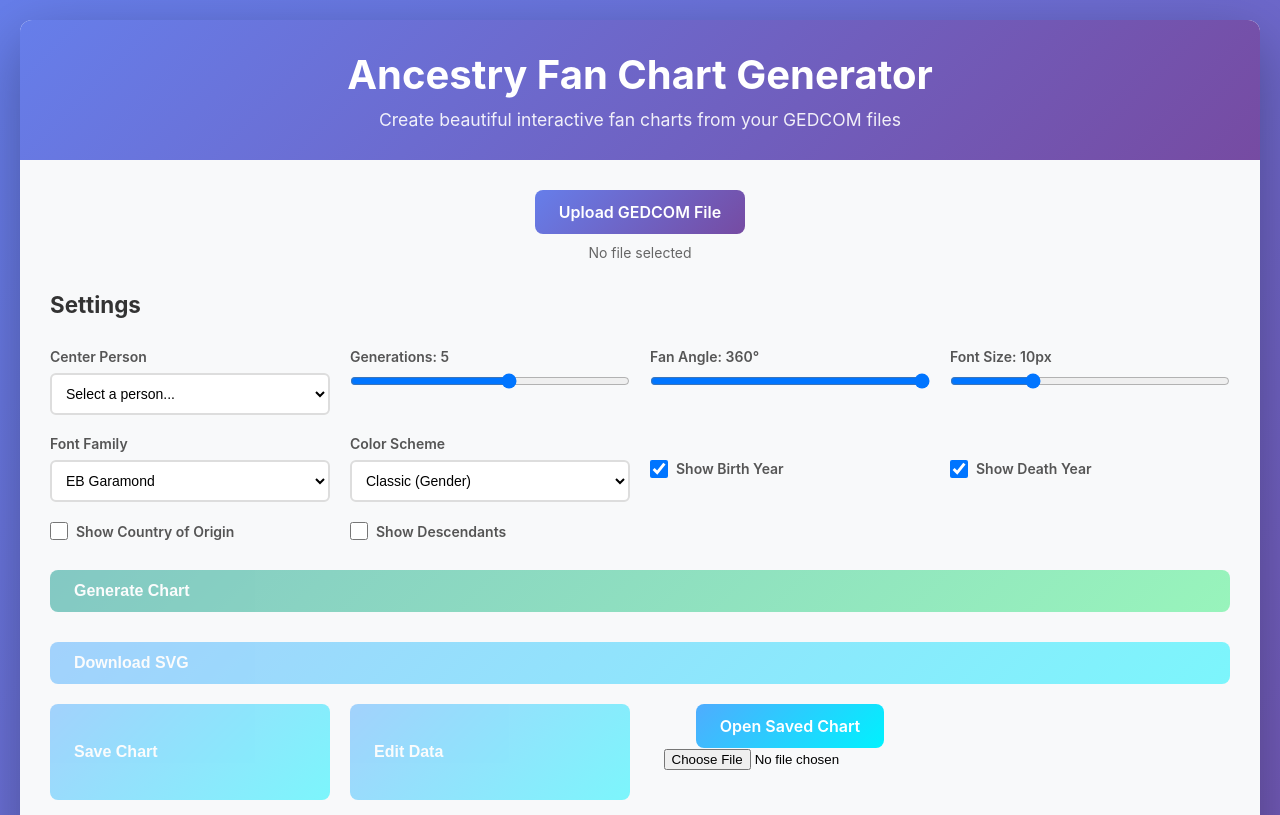
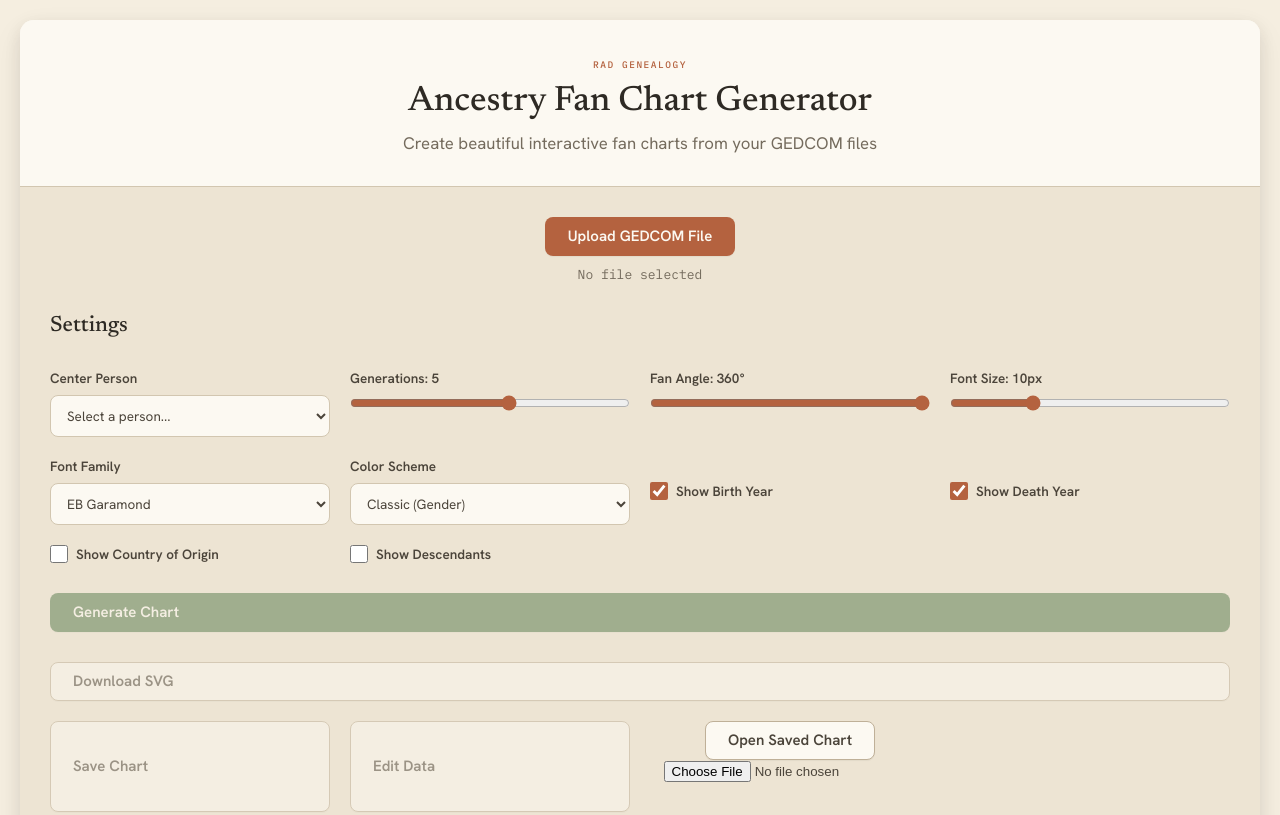
Before and after one commit to patradley/RadFanChartMaker, a website: page index.html in a window 1280 px wide. Shown: the top 815 px of the page. Drawn offline with Linux system fonts and the light colour scheme.

Commit message:
design system applied

```diff
--- a/index.html
+++ b/index.html
@@ -7,11 +7,12 @@
     <link rel="stylesheet" href="styles.css">
     <link rel="preconnect" href="https://fonts.googleapis.com">
     <link rel="preconnect" href="https://fonts.gstatic.com" crossorigin>
-    <link href="https://fonts.googleapis.com/css2?family=EB+Garamond:wght@400;700&family=Inter:wght@400;700&family=Lora:wght@400;700&family=Merriweather:wght@400;700&family=Playfair+Display:wght@400;700&family=Roboto+Slab:wght@400;700&display=swap" rel="stylesheet">
+    <link href="https://fonts.googleapis.com/css2?family=EB+Garamond:wght@400;700&family=Inter:wght@400;700&family=Lora:wght@400;700&family=Merriweather:wght@400;700&family=Playfair+Display:wght@400;700&family=Roboto+Slab:wght@400;700&family=Newsreader:ital,opsz,wght@0,6..72,400;0,6..72,500;0,6..72,600;1,6..72,400;1,6..72,500&family=Hanken+Grotesk:wght@400;500;600;700&family=IBM+Plex+Mono:wght@400;500&display=swap" rel="stylesheet">
 </head>
 <body>
     <div class="container">
         <header>
+            <span class="eyebrow">Rad genealogy</span>
             <h1>Ancestry Fan Chart Generator</h1>
             <p>Create beautiful interactive fan charts from your GEDCOM files</p>
         </header>
@@ -76,7 +77,9 @@
                     <label for="color-scheme">Color Scheme</label>
                     <select id="color-scheme">
                         <option value="classic">Classic (Gender)</option>
+                        <option value="heritage">Heritage (Rust/Sage)</option>
                         <option value="generation">Generation</option>
+                        <option value="archival">Archival (Warm Ramp)</option>
                         <option value="monochrome">Monochrome</option>
                         <option value="pastel">Pastel</option>
                         <option value="flags">Flags (Country)</option>
--- a/styles.css
+++ b/styles.css
@@ -1,3 +1,109 @@
+/* ── Rad Design System · tokens ───────────────────────────────────
+   Warm, low-contrast, aged-paper palette applied to the fan chart app.
+-------------------------------------------------------------------- */
+:root {
+    /* Paper — warm surface ramp */
+    --paper-0: #FCF9F2;
+    --paper-1: #F5EEE0;
+    --paper-2: #EDE4D3;
+    --paper-3: #E3D8C4;
+    --paper-4: #D8CAB2;
+
+    /* Ink — warm near-neutral text ramp */
+    --ink-900: #2E2A24;
+    --ink-700: #4B443A;
+    --ink-500: #746B5D;
+    --ink-400: #968C7B;
+    --ink-300: #B6AB97;
+
+    /* Line — warm hairlines & borders */
+    --line-soft: #E0D6C4;
+    --line: #D2C6B0;
+    --line-strong: #BFB098;
+
+    /* Rust — primary (worn terracotta) */
+    --rust-700: #8A4630;
+    --rust-600: #9E5238;
+    --rust-500: #B4623F;
+    --rust-400: #C67C5B;
+    --rust-100: #EFDBCE;
+    --rust-050: #F7ECE3;
+
+    /* Sage — secondary (heritage green) */
+    --sage-700: #4A5842;
+    --sage-600: #5A6B52;
+    --sage-100: #DEE4D2;
+
+    /* Semantic */
+    --success-600: #567A4C;
+    --success-700: #486640;
+    --danger-600: #8F3E34;
+    --danger-700: #7A342B;
+
+    /* Semantic aliases */
+    --bg-page: var(--paper-1);
+    --surface-card: var(--paper-0);
+    --surface-raised: var(--paper-2);
+    --surface-hover: var(--paper-3);
+
+    --text-heading: var(--ink-900);
+    --text-body: var(--ink-700);
+    --text-muted: var(--ink-500);
+    --text-faint: var(--ink-400);
+    --text-on-primary: var(--paper-0);
+
+    --border-soft: var(--line-soft);
+    --border: var(--line);
+    --border-strong: var(--line-strong);
+
+    --primary: var(--rust-500);
+    --primary-hover: var(--rust-600);
+    --primary-active: var(--rust-700);
+
+    --secondary: var(--sage-600);
+    --focus-ring: var(--rust-400);
+
+    /* Spacing (4px base) */
+    --space-1: 4px;
+    --space-2: 8px;
+    --space-3: 12px;
+    --space-4: 16px;
+    --space-5: 20px;
+    --space-6: 24px;
+    --space-8: 32px;
+
+    /* Radii — worn, soft */
+    --radius-xs: 3px;
+    --radius-sm: 5px;
+    --radius-md: 8px;
+    --radius-lg: 14px;
+    --radius-full: 999px;
+
+    /* Shadows — warm ink, low elevation */
+    --shadow-xs: 0 1px 1px rgba(46, 42, 36, 0.05);
+    --shadow-sm: 0 1px 2px rgba(46, 42, 36, 0.07), 0 1px 3px rgba(46, 42, 36, 0.04);
+    --shadow-md: 0 2px 6px rgba(46, 42, 36, 0.08), 0 4px 12px rgba(46, 42, 36, 0.05);
+    --shadow-lg: 0 6px 16px rgba(46, 42, 36, 0.10), 0 12px 32px rgba(46, 42, 36, 0.07);
+
+    /* Motion — gentle, no bounce */
+    --ease-standard: cubic-bezier(0.32, 0.08, 0.24, 1);
+    --dur-fast: 120ms;
+    --dur-base: 200ms;
+
+    /* Type */
+    --font-serif: 'Newsreader', Georgia, 'Times New Roman', serif;
+    --font-sans: 'Hanken Grotesk', system-ui, -apple-system, sans-serif;
+    --font-mono: 'IBM Plex Mono', ui-monospace, 'SFMono-Regular', monospace;
+
+    --fs-title: 38px;
+    --fs-h1: 28px;
+    --fs-h2: 22px;
+    --fs-h3: 18px;
+    --fs-body: 15px;
+    --fs-sm: 13.5px;
+    --fs-xs: 12px;
+}
+
 * {
     margin: 0;
     padding: 0;
@@ -5,8 +111,9 @@
 }
 
 body {
-    font-family: -apple-system, BlinkMacSystemFont, 'Segoe UI', Roboto, Oxygen, Ubuntu, Cantarell, sans-serif;
-    background: linear-gradient(135deg, #667eea 0%, #764ba2 100%);
+    font-family: var(--font-sans);
+    background: var(--bg-page);
+    color: var(--text-body);
     min-height: 100vh;
     padding: 20px;
 }
@@ -14,34 +121,44 @@ body {
 .container {
     max-width: 1600px;
     margin: 0 auto;
-    background: white;
-    border-radius: 12px;
-    box-shadow: 0 20px 60px rgba(0,0,0,0.3);
+    background: var(--surface-card);
+    border-radius: var(--radius-lg);
+    box-shadow: var(--shadow-lg);
     overflow: hidden;
 }
 
 header {
-    background: linear-gradient(135deg, #667eea 0%, #764ba2 100%);
-    color: white;
-    padding: 30px;
+    background: var(--paper-0);
+    border-bottom: 1px solid var(--border);
+    color: var(--text-heading);
+    padding: var(--space-8) 30px;
     text-align: center;
 }
 
+header .eyebrow {
+    display: inline-block;
+    font: 500 9.5px/1 var(--font-mono);
+    letter-spacing: 0.16em;
+    text-transform: uppercase;
+    color: var(--primary);
+    margin-bottom: var(--space-3);
+}
+
 header h1 {
-    font-size: 2.5em;
+    font: 500 2.2em/1.15 var(--font-serif);
+    color: var(--text-heading);
     margin-bottom: 10px;
-    font-weight: 700;
 }
 
 header p {
-    font-size: 1.1em;
-    opacity: 0.9;
+    font-size: 1.05em;
+    color: var(--text-muted);
 }
 
 .controls-panel {
     padding: 30px;
-    border-bottom: 2px solid #e0e0e0;
-    background: #f8f9fa;
+    border-bottom: 1px solid var(--border);
+    background: var(--surface-raised);
 }
 
 .file-upload {
@@ -53,44 +170,51 @@ header p {
     display: inline-flex;
     align-items: center;
     gap: 8px;
-    padding: 12px 24px;
-    border: none;
-    border-radius: 8px;
-    font-size: 16px;
-    font-weight: 600;
+    padding: 11px 22px;
+    border: 1px solid transparent;
+    border-radius: var(--radius-md);
+    font: 600 var(--fs-body)/1 var(--font-sans);
     cursor: pointer;
-    transition: all 0.3s ease;
+    box-shadow: var(--shadow-xs);
+    transition: background var(--dur-fast) var(--ease-standard),
+                box-shadow var(--dur-fast) var(--ease-standard),
+                border-color var(--dur-fast) var(--ease-standard);
     text-decoration: none;
 }
 
 .btn-primary {
-    background: linear-gradient(135deg, #667eea 0%, #764ba2 100%);
-    color: white;
+    background: var(--primary);
+    color: var(--text-on-primary);
 }
 
 .btn-primary:hover {
-    transform: translateY(-2px);
-    box-shadow: 0 10px 20px rgba(102, 126, 234, 0.3);
+    background: var(--primary-hover);
+    box-shadow: var(--shadow-sm);
+}
+
+.btn-primary:active {
+    background: var(--primary-active);
 }
 
 .btn-success {
-    background: linear-gradient(135deg, #11998e 0%, #38ef7d 100%);
-    color: white;
+    background: var(--success-600);
+    color: var(--text-on-primary);
 }
 
 .btn-success:hover:not(:disabled) {
-    transform: translateY(-2px);
-    box-shadow: 0 10px 20px rgba(17, 153, 142, 0.3);
+    background: var(--success-700);
+    box-shadow: var(--shadow-sm);
 }
 
 .btn-secondary {
-    background: linear-gradient(135deg, #4facfe 0%, #00f2fe 100%);
-    color: white;
+    background: var(--surface-card);
+    color: var(--text-body);
+    border-color: var(--border-strong);
 }
 
 .btn-secondary:hover:not(:disabled) {
-    transform: translateY(-2px);
-    box-shadow: 0 10px 20px rgba(79, 172, 254, 0.3);
+    background: var(--surface-hover);
+    box-shadow: var(--shadow-sm);
 }
 
 .btn:disabled {
@@ -105,8 +229,8 @@ header p {
 .file-name {
     display: block;
     margin-top: 10px;
-    font-size: 14px;
-    color: #666;
+    font: 13px var(--font-mono);
+    color: var(--text-muted);
 }
 
 .settings-section {
@@ -118,8 +242,8 @@ header p {
 
 .settings-section h3 {
     grid-column: 1 / -1;
-    color: #333;
-    font-size: 1.4em;
+    color: var(--text-heading);
+    font: 500 var(--fs-h2)/1.2 var(--font-serif);
     margin-bottom: 10px;
 }
 
@@ -131,27 +255,32 @@ header p {
 
 .setting-group label {
     font-weight: 600;
-    color: #555;
-    font-size: 14px;
+    color: var(--text-body);
+    font-size: var(--fs-sm);
 }
 
 .setting-group input[type="range"] {
     width: 100%;
+    accent-color: var(--primary);
 }
 
 .setting-group select {
-    padding: 10px;
-    border: 2px solid #ddd;
-    border-radius: 6px;
-    font-size: 14px;
-    background: white;
+    padding: 10px 12px;
+    border: 1px solid var(--border);
+    border-radius: var(--radius-md);
+    font-size: var(--fs-sm);
+    font-family: var(--font-sans);
+    background: var(--surface-card);
+    color: var(--text-body);
     cursor: pointer;
-    transition: border-color 0.3s ease;
+    transition: border-color var(--dur-fast) var(--ease-standard),
+                box-shadow var(--dur-fast) var(--ease-standard);
 }
 
 .setting-group select:focus {
     outline: none;
-    border-color: #667eea;
+    border-color: var(--focus-ring);
+    box-shadow: 0 0 0 3px rgba(198, 124, 91, 0.25);
 }
 
 .checkbox-group {
@@ -170,6 +299,7 @@ header p {
     width: 18px;
     height: 18px;
     cursor: pointer;
+    accent-color: var(--primary);
 }
 
 #generate-chart,
@@ -180,7 +310,7 @@ header p {
 
 .chart-container {
     padding: 40px;
-    background: white;
+    background: var(--surface-card);
     min-height: 800px;
     display: flex;
     justify-content: center;
@@ -198,9 +328,9 @@ header p {
     top: 50%;
     left: 50%;
     transform: translate(-50%, -50%);
-    background: white;
-    border-radius: 12px;
-    box-shadow: 0 20px 60px rgba(0,0,0,0.3);
+    background: var(--surface-card);
+    border-radius: var(--radius-lg);
+    box-shadow: var(--shadow-lg);
     padding: 0;
     max-width: 500px;
     width: 90%;
@@ -214,25 +344,26 @@ header p {
 }
 
 .details-header {
-    background: linear-gradient(135deg, #667eea 0%, #764ba2 100%);
-    color: white;
-    padding: 20px;
+    background: var(--surface-raised);
+    color: var(--text-heading);
+    padding: var(--space-4) var(--space-6);
     display: flex;
     justify-content: space-between;
     align-items: center;
-    border-radius: 12px 12px 0 0;
+    border-bottom: 1px solid var(--border);
+    border-radius: var(--radius-lg) var(--radius-lg) 0 0;
 }
 
 .details-header h3 {
     margin: 0;
-    font-size: 1.4em;
+    font: 500 var(--fs-h2)/1.2 var(--font-serif);
 }
 
 .close-btn {
     background: none;
     border: none;
-    color: white;
-    font-size: 2em;
+    color: var(--text-muted);
+    font-size: 1.8em;
     cursor: pointer;
     padding: 0;
     width: 30px;
@@ -240,12 +371,12 @@ header p {
     display: flex;
     align-items: center;
     justify-content: center;
-    border-radius: 50%;
-    transition: background 0.3s ease;
+    border-radius: var(--radius-full);
+    transition: background var(--dur-fast) var(--ease-standard);
 }
 
 .close-btn:hover {
-    background: rgba(255,255,255,0.2);
+    background: var(--surface-hover);
 }
 
 .details-content {
@@ -255,7 +386,7 @@ header p {
 .detail-item {
     margin-bottom: 15px;
     padding-bottom: 15px;
-    border-bottom: 1px solid #eee;
+    border-bottom: 1px solid var(--border-soft);
 }
 
 .detail-item:last-child {
@@ -264,12 +395,13 @@ header p {
 
 .detail-label {
     font-weight: 600;
-    color: #667eea;
+    color: var(--primary);
     margin-bottom: 5px;
+    font-size: var(--fs-sm);
 }
 
 .detail-value {
-    color: #333;
+    color: var(--text-heading);
 }
 
 /* Data Editor Modal */
@@ -279,7 +411,7 @@ header p {
     left: 0;
     width: 100%;
     height: 100%;
-    background: rgba(0,0,0,0.5);
+    background: rgba(46, 42, 36, 0.45);
     z-index: 2000;
     display: flex;
     justify-content: center;
@@ -291,9 +423,9 @@ header p {
 }
 
 .data-editor {
-    background: white;
-    border-radius: 12px;
-    box-shadow: 0 20px 60px rgba(0,0,0,0.3);
+    background: var(--surface-card);
+    border-radius: var(--radius-lg);
+    box-shadow: var(--shadow-lg);
     width: 90%;
     max-width: 900px;
     max-height: 85vh;
@@ -315,36 +447,38 @@ header p {
 #data-editor-table th {
     text-align: left;
     padding: 10px 8px;
-    border-bottom: 2px solid #667eea;
-    color: #667eea;
-    font-size: 14px;
+    border-bottom: 2px solid var(--primary);
+    color: var(--primary);
+    font-size: var(--fs-sm);
     position: sticky;
     top: 0;
-    background: white;
+    background: var(--surface-card);
 }
 
 #data-editor-table td {
     padding: 4px 8px;
-    border-bottom: 1px solid #eee;
+    border-bottom: 1px solid var(--border-soft);
 }
 
 #data-editor-table input {
     width: 100%;
     padding: 8px;
-    border: 2px solid #ddd;
-    border-radius: 6px;
-    font-size: 14px;
-    transition: border-color 0.3s ease;
+    border: 1px solid var(--border);
+    border-radius: var(--radius-sm);
+    font-size: var(--fs-sm);
+    font-family: var(--font-sans);
+    transition: border-color var(--dur-fast) var(--ease-standard);
 }
 
 #data-editor-table input:focus {
     outline: none;
-    border-color: #667eea;
+    border-color: var(--focus-ring);
+    box-shadow: 0 0 0 3px rgba(198, 124, 91, 0.25);
 }
 
 .data-editor-footer {
     padding: 15px 20px;
-    border-top: 2px solid #e0e0e0;
+    border-top: 1px solid var(--border);
     display: flex;
     gap: 10px;
     justify-content: flex-end;
@@ -353,7 +487,7 @@ header p {
 /* SVG Styles */
 .person-segment {
     cursor: pointer;
-    transition: opacity 0.3s ease;
+    transition: opacity var(--dur-base) var(--ease-standard);
 }
 
 .person-segment:hover {
@@ -368,7 +502,7 @@ header p {
 /* Responsive Design */
 @media (max-width: 768px) {
     header h1 {
-        font-size: 1.8em;
+        font-size: 1.6em;
     }
 
     .settings-section {
@@ -385,8 +519,8 @@ header p {
     display: inline-block;
     width: 20px;
     height: 20px;
-    border: 3px solid rgba(255,255,255,.3);
-    border-radius: 50%;
+    border: 3px solid rgba(255, 255, 255, .3);
+    border-radius: var(--radius-full);
     border-top-color: white;
     animation: spin 1s ease-in-out infinite;
 }
@@ -398,11 +532,13 @@ header p {
 /* Tooltip */
 .tooltip {
     position: absolute;
-    background: rgba(0,0,0,0.8);
-    color: white;
+    background: var(--ink-900);
+    color: var(--paper-0);
     padding: 8px 12px;
-    border-radius: 6px;
-    font-size: 12px;
+    border-radius: var(--radius-sm);
+    font-size: var(--fs-xs);
+    font-family: var(--font-sans);
+    box-shadow: var(--shadow-sm);
     pointer-events: none;
     z-index: 1000;
     white-space: nowrap;
```
Also changed, not shown: app.js (+6 -5 lines), fan-chart.js (+12 -3 lines).
